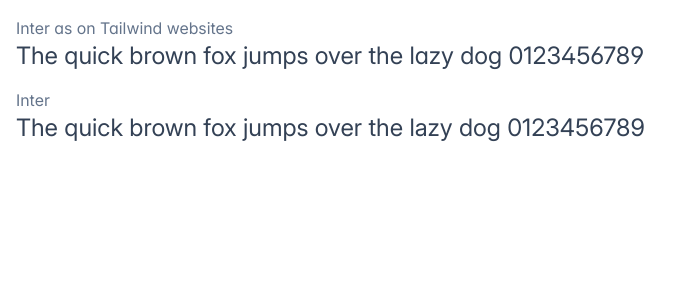
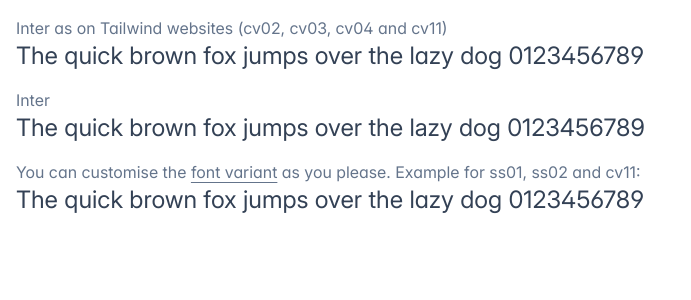
Before and after one commit to joulev/debug, a Next.js app: page / in a window 1280 px wide. Shown: the top 300 px of the page, without its empty margins (0-691 px from the left). Built offline with nearby package versions, Linux system fonts and the light colour scheme.

Commit message:
more example
Signed-off-by: Vu Van Dung <me@joulev.dev>

```diff
--- a/app/page.tsx
+++ b/app/page.tsx
@@ -2,7 +2,7 @@
   return (
     <dl className="flex flex-col gap-4 p-4 [&_dt]:text-slate-500 [&_dd]:text-2xl">
       <div>
-        <dt>Inter as on Tailwind websites</dt>
+        <dt>Inter as on Tailwind websites (cv02, cv03, cv04 and cv11)</dt>
         <dd contentEditable suppressContentEditableWarning>
           The quick brown fox jumps over the lazy dog 0123456789
         </dd>
@@ -17,6 +17,25 @@
           The quick brown fox jumps over the lazy dog 0123456789
         </dd>
       </div>
+      <div>
+        <dt>
+          You can customise the{" "}
+          <a
+            href="https://rsms.me/inter/#features"
+            className="underline underline-offset-4"
+          >
+            font variant
+          </a>{" "}
+          as you please. Example for ss01, ss02 and cv11:
+        </dt>
+        <dd
+          style={{ fontFeatureSettings: "'ss01' 'ss02' 'cv11'" }}
+          contentEditable
+          suppressContentEditableWarning
+        >
+          The quick brown fox jumps over the lazy dog 0123456789
+        </dd>
+      </div>
     </dl>
   );
 }
```
